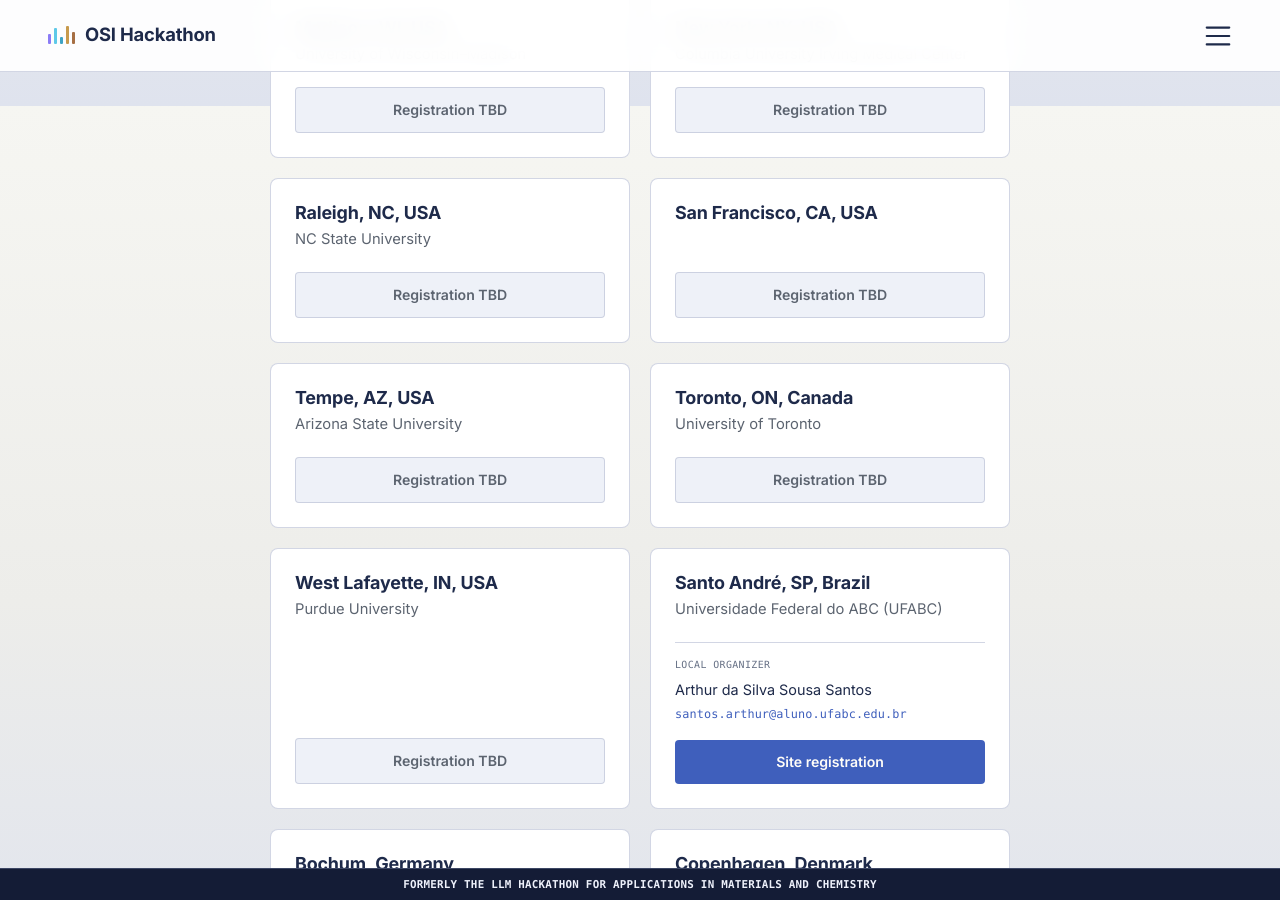
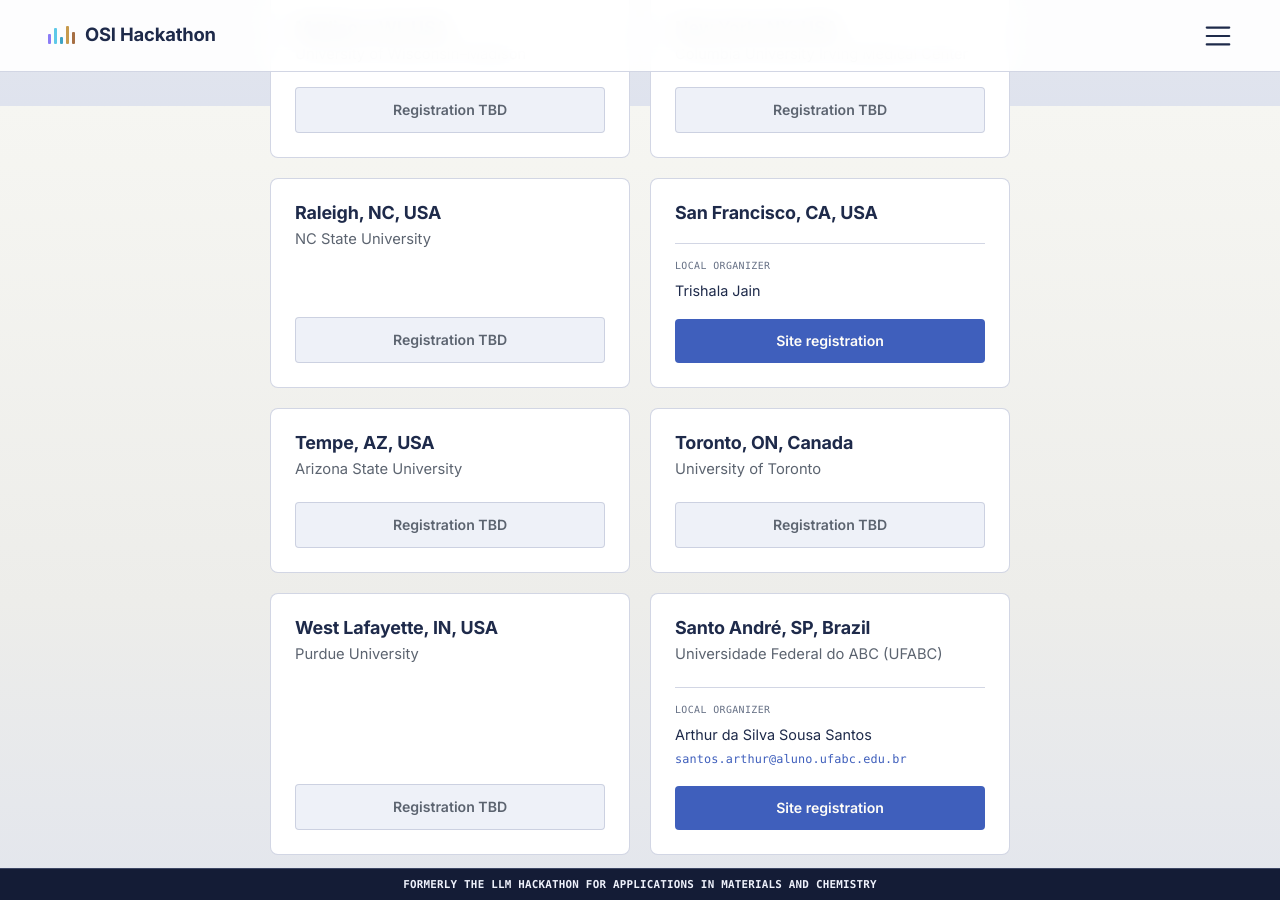
Before and after one commit to llmhackathon/llmhackathon.github.io, a Jekyll site: the page built from sites.md, in a window 1280 px wide and 900 px high, scrolled down 1694 px. Built offline with Jekyll 4.4.1, drawn with Linux system fonts in a browser that asks for light colours; some web fonts are replaced.

Commit message:
Add San Francisco organizer and Partiful registration link
Co-Authored-By: Claude Opus 5.5 <noreply@anthropic.com>

```diff
--- a/_data/sites.yml
+++ b/_data/sites.yml
@@ -70,8 +70,10 @@ locations_2026:
     region: "North America"
 
   - name: "San Francisco, CA, USA"
+    organizer_name: "Trishala Jain"
     country: "USA"
     region: "North America"
+    registration_link: https://partiful.com/e/CB6SCO5DbLTXG9TXBITX
 
   - name: "Tempe, AZ, USA"
     institution: "Arizona State University"
--- a/sites.md
+++ b/sites.md
@@ -40,7 +40,7 @@ keywords: "Hackathon Locations, Hackathon Hosting, Duke, Singapore, Toronto, Chi
                 <div class="site-card-contact">
                     <span class="site-card-label">Local organizer</span>
                     <span class="site-card-organizer">{{ location.organizer_name }}</span>
-                    <a class="site-card-email" href="mailto:{{ location.organizer_email }}">{{ location.organizer_email }}</a>
+                    {% if location.organizer_email %}<a class="site-card-email" href="mailto:{{ location.organizer_email }}">{{ location.organizer_email }}</a>{% endif %}
                 </div>
                 {% endif %}
                 {% if location.registration_link %}
```
